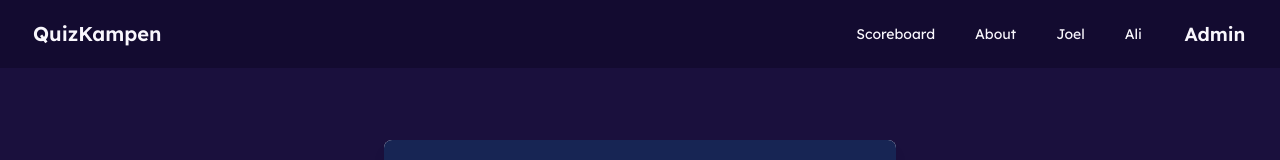
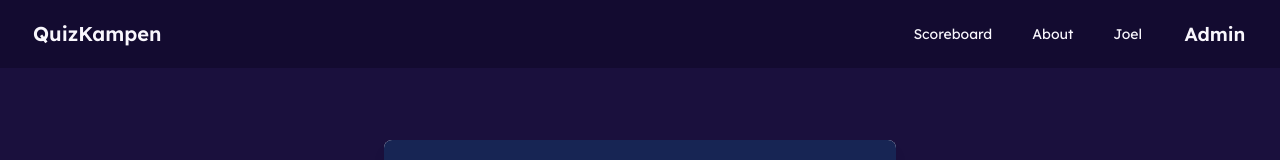
Before and after one commit to Hampus2001/quizkampen, a Next.js app: page /quizAli in a window 1280 px wide. Both pictures are taken after a click on the button "8 miljoner". Shown: the top 160 px of the page. Built offline with nearby package versions, Linux system fonts and the light colour scheme.

Commit message:
navbar och ali css

```diff
--- a/src/pages/components/DaisyHeader.js
+++ b/src/pages/components/DaisyHeader.js
@@ -22,9 +22,6 @@ export default function DaisyHeader() {
                 </li>
                 <li>
                   <Link href="/quizJoel">Joel</Link>
-                </li>
-                <li>
-                  <Link href="/quizAli">Ali</Link>
                 </li>
               </ul>
             </div>
--- a/src/pages/quizAli.js
+++ b/src/pages/quizAli.js
@@ -82,7 +82,7 @@ export default function AliQuiz() {
             initial={{ opacity: 0, rotate: 180 }}
             animate={{ opacity: 1, rotate: 0 }}
             transition={{ duration: 0.8 }}
-            className="fixed inset-0 flex justify-center items-center z-50"
+            className="fixed inset-0 flex justify-center items-center"
           >
             <div className="flex flex-col h-[70%] w-[40%] bg-white shadow-lg rounded-lg">
               <div className="flex-1 bg-blue-950 p-6 rounded-t-lg text-center flex items-center justify-center">
@@ -115,7 +115,7 @@ export default function AliQuiz() {
                     Close
                   </button>
                   <Link
-                    href="/"
+                    href="/quizsofia"
                     className="mt-4 w-40 py-2 bg-blue-500 text-white text-center rounded-lg"
                   >
                     Next Question
```
